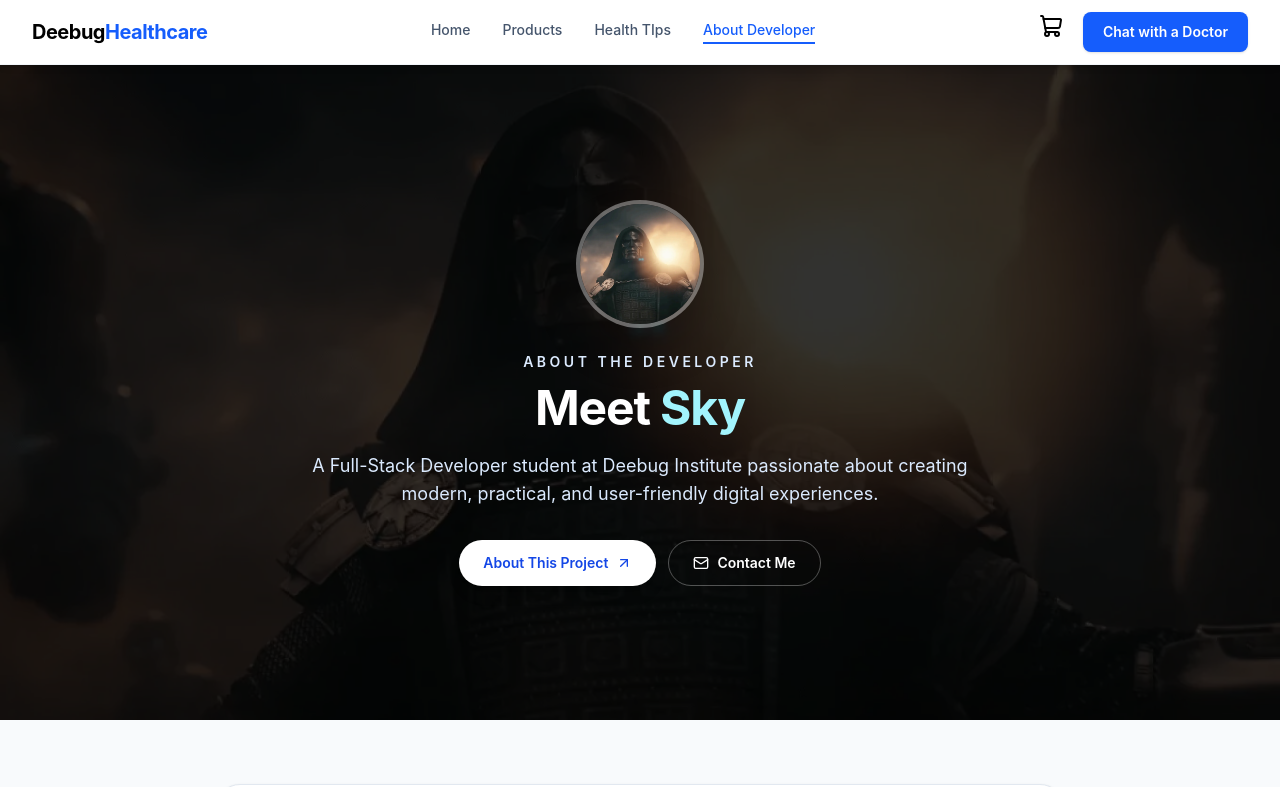
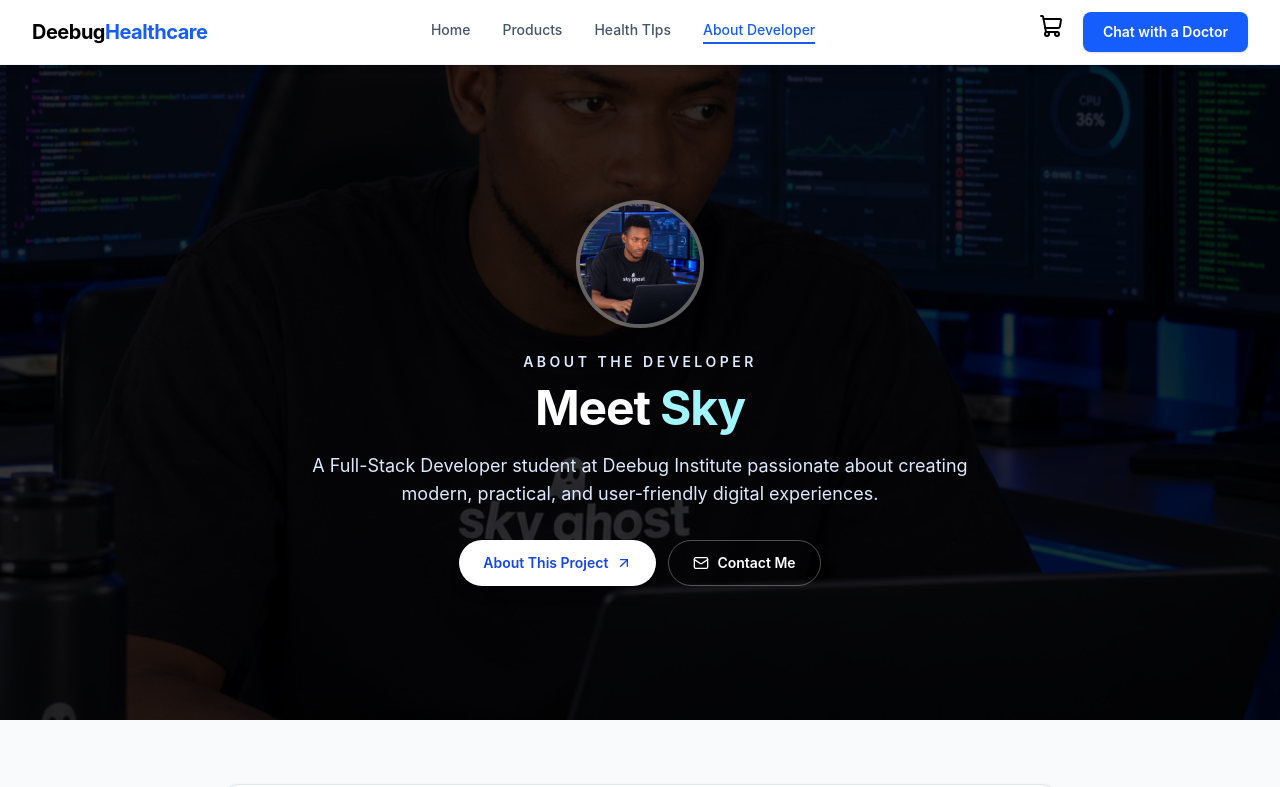
Before and after one commit to Skyghost12/deebug-healthcare, a React (Vite) app: page /about in a window 1280 px wide. Shown: the top 787 px of the page. Built offline with nearby package versions, Linux system fonts and the light colour scheme.

Commit message:
added my image

```diff
--- a/src/pages/About.jsx
+++ b/src/pages/About.jsx
@@ -1,19 +1,19 @@
 import { Code2, Server, Palette, GraduationCap, HeartPulse, Mail, ArrowUpRight } from "lucide-react";
 import Footer from "../components/Footer";
-import doom from "../assets/doom.webp";
+import sky from "../assets/sky.png";
 
 function About() {
     return (
         <>
             <main className="min-h-screen bg-slate-50 text-slate-900">
                 <section className="relative overflow-hidden text-white flex justify-center ">
-                    <img src={doom} alt="" className="h-180 w-full object-cover" />
+                    <img src={sky} alt="" className="h-180 w-full object-cover" />
                     <div className="absolute inset-0 bg-black/80 "></div>
 
                     <div className="absolute top-30 mx-auto max-w-5xl px-6 py-20 text-center">
                         <div className="mx-auto mb-6 h-32 w-32 overflow-hidden rounded-full border-4 border-white/30 bg-white/10 shadow-2xl">
                             <img
-                                src={doom}
+                                src={sky}
                                 alt="Sky"
                                 className="h-full w-full object-cover"
                             />
```
Also changed, not shown: src/assets/doom.webp (deleted), src/assets/sky.png (added).
